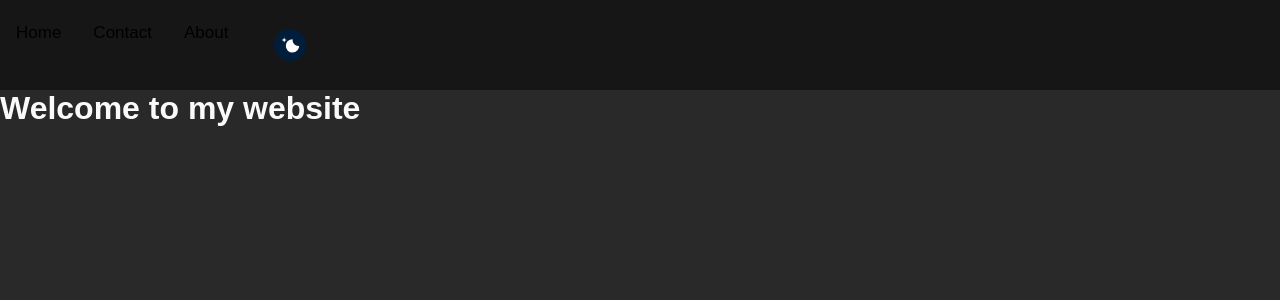
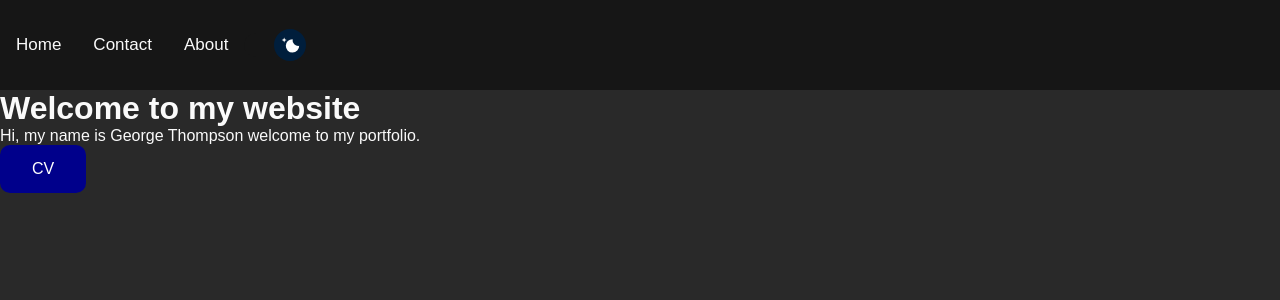
Before and after one commit to AridList1/aridlist1.github.io, a Jekyll site: the page built from index.html, in a window 1280 px wide. Shown: the top 300 px of the page. Built offline with Jekyll 4.4.1, drawn with Linux system fonts in a browser that asks for light colours.

Commit message:
Added button which downloads CV

```diff
--- a/_layouts/default.html
+++ b/_layouts/default.html
@@ -6,6 +6,7 @@
     <meta charset="UTF-8">
     <meta name="viewport" content="width=device-width, initial-scale=1.0">
     <link rel="stylesheet" href="{{ '/css/style.css' | relative_url }}">
+		<link rel="shortcut icon" href="favicon.ico" type="image/x-icon">
     {% if page.title %}
     <title>{{ page.title }}</title>
     {% else %}
--- a/css/style.css
+++ b/css/style.css
@@ -72,11 +72,13 @@ body {
     min-height: 10vh;
     z-index: 10;
     user-select: none;
+    text-align: center;
+    align-items: center;
   }
 
 .topnav a {
     float: left;
-    color: black;
+    color: var(--foreground-color);
     text-align: center;
     padding: 14px 16px;
     text-decoration: none;
@@ -99,6 +101,7 @@ body {
     display: flex;
     padding-right: 5vw;
     flex: 7.5;
+    float: right;
 }
 
 .switch {
--- a/index.html
+++ b/index.html
@@ -12,5 +12,11 @@ layout: default
 </head>
 <body>
     <h1>Welcome to my website</h1>
+    <p>Hi, my name is George Thompson welcome to my portfolio.</p>
+    <div>
+        <a href="CV.pdf" download="CV">
+            <button type="button" class="button">CV</button>
+        </a>
+    </div>
 </body>
 </html>
```
Also changed, not shown: favicon.ico (added), 1 other file.
